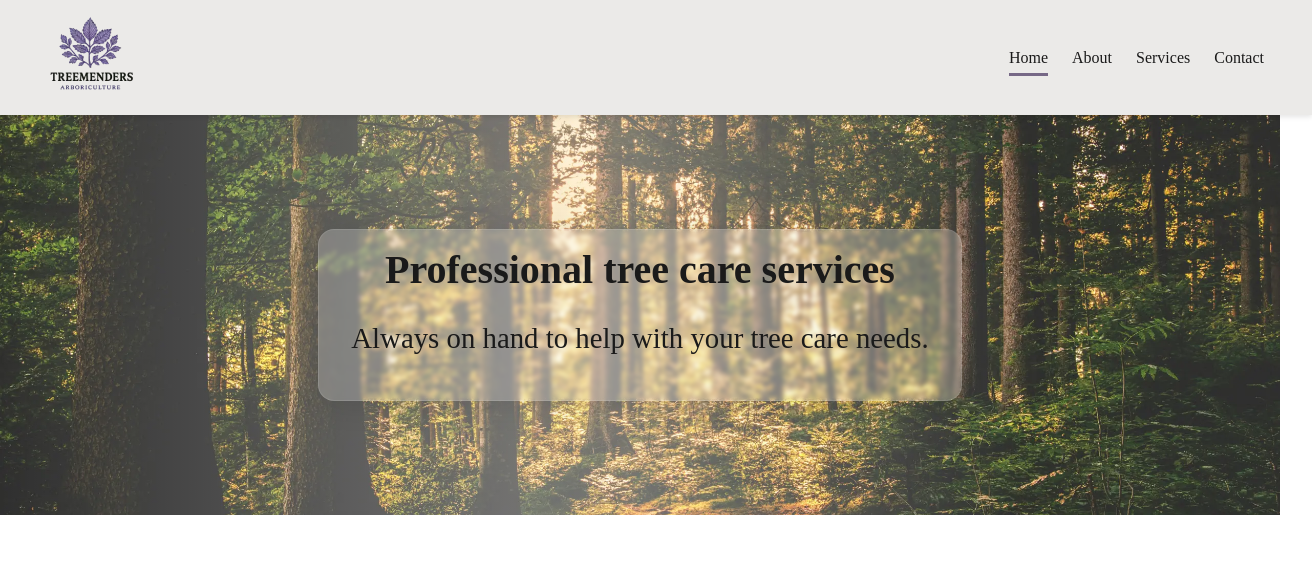
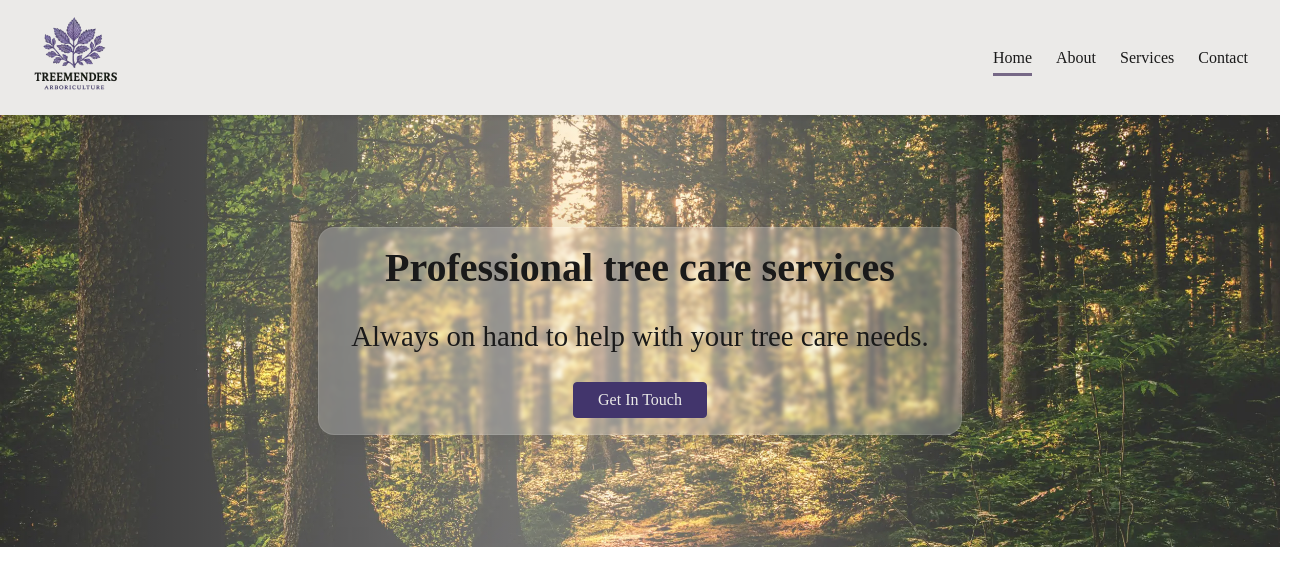
Before and after one commit to GmillsWebDev/treemenders.github.io, a SvelteKit app in the folder app/: page / in a window 1280 px wide. Shown: the top 586 px of the page, 1312 px wide, since content can reach past the window. Built offline with nearby package versions, Linux system fonts and the light colour scheme.

Commit message:
button built, nav padding issue found and resolved, minor css tweaks

```diff
--- /dev/null
+++ b/app/src/components/Button.svelte
@@ -0,0 +1,40 @@
+<script>
+    export let content;
+    export let linkUrl;
+    export let variant = 'primary'; // Default variant can be 'primary', 'secondary', etc.
+</script>
+
+<a href="{linkUrl}" class="btn {variant}">{content}</a>
+
+<style>
+    .btn {
+        display: inline-block;
+        padding: 0.5rem 1.5rem;
+        border-radius: 4px;
+        text-decoration: none;
+        color: white;
+    }
+
+    .btn.primary {
+        background-color: var(--colour-primary);
+        border: 1px solid var(--colour-primary);
+        color: var(--colour-white);
+    }
+
+    .btn.primary:hover {
+        background-color: var(--colour-secondary);
+        color: var(--colour-black);
+    }
+
+    .btn.secondary {
+        background-color: var(--colour-accent);
+        color: var(--colour-black);
+        border: 1px solid var(--colour-accent);
+    }
+
+    .btn.secondary:hover {
+        background-color: var(--colour-secondary);
+        color: var(--colour-black);
+        border: 1px solid var(--colour-secondary);
+    }
+</style>
--- a/app/src/components/Hero.svelte
+++ b/app/src/components/Hero.svelte
@@ -10,6 +10,7 @@
 	<div class="heroContent">
 		<h1>{heading}</h1>
         <p>{content}</p>
+		<slot name="button"></slot>
 	</div>
 </div>
 
@@ -22,6 +23,7 @@
 		align-items: center;
 		justify-content: center;
 		position: relative;
+		padding: 1rem;
 	}
 
 	.heroBanner::before {
--- a/app/src/components/Nav.svelte
+++ b/app/src/components/Nav.svelte
@@ -60,7 +60,7 @@
 
 <style>
 	.navbar {
-		padding: 1rem;
+		padding: 1rem 0;
 		background-color: var(--colour-white);
 		box-shadow: 0 2px 5px rgba(0, 0, 0, 0.1);
 		width: 100vw;
--- a/app/src/routes/+page.svelte
+++ b/app/src/routes/+page.svelte
@@ -1,6 +1,7 @@
 <script>
     import Hero from "../components/Hero.svelte";
     import bannerImg from "$lib/images/images/banner_1.webp";
+    import Button from "../components/Button.svelte";
 </script>
 
 
@@ -8,7 +9,9 @@
     heading={`Professional tree care services`}
     content={`Always on hand to help with your tree care needs.`}
     bannerBg={bannerImg}
-/>
+>
+    <Button slot="button" variant="primary" content="Get In Touch" linkUrl="/about" />
+</Hero>
 
 <style>
 
--- a/app/src/styles/app.css
+++ b/app/src/styles/app.css
@@ -8,6 +8,7 @@ body {
 }
 
 .bodyContainer{
+	max-width: 1600px;
 	width: calc(100% - 4rem);
 }
 
--- a/app/src/styles/base.css
+++ b/app/src/styles/base.css
@@ -1,5 +1,5 @@
 :root{
-    --colour-primary:#433C4D;
+    --colour-primary:#42356C;
     --colour-secondary:#766886;
     --colour-accent:#E4DEDC;
     --colour-brand-grey:#74746C;
```
